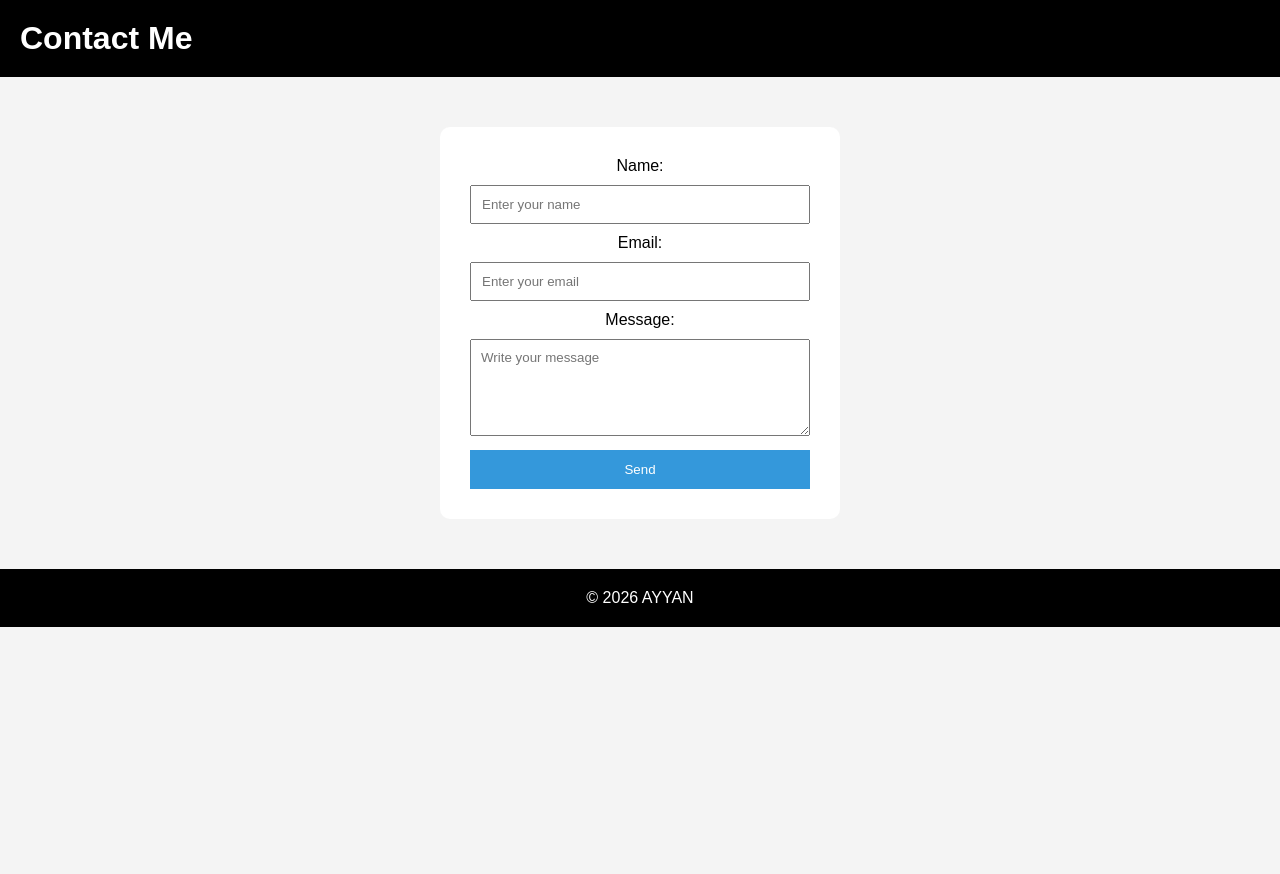
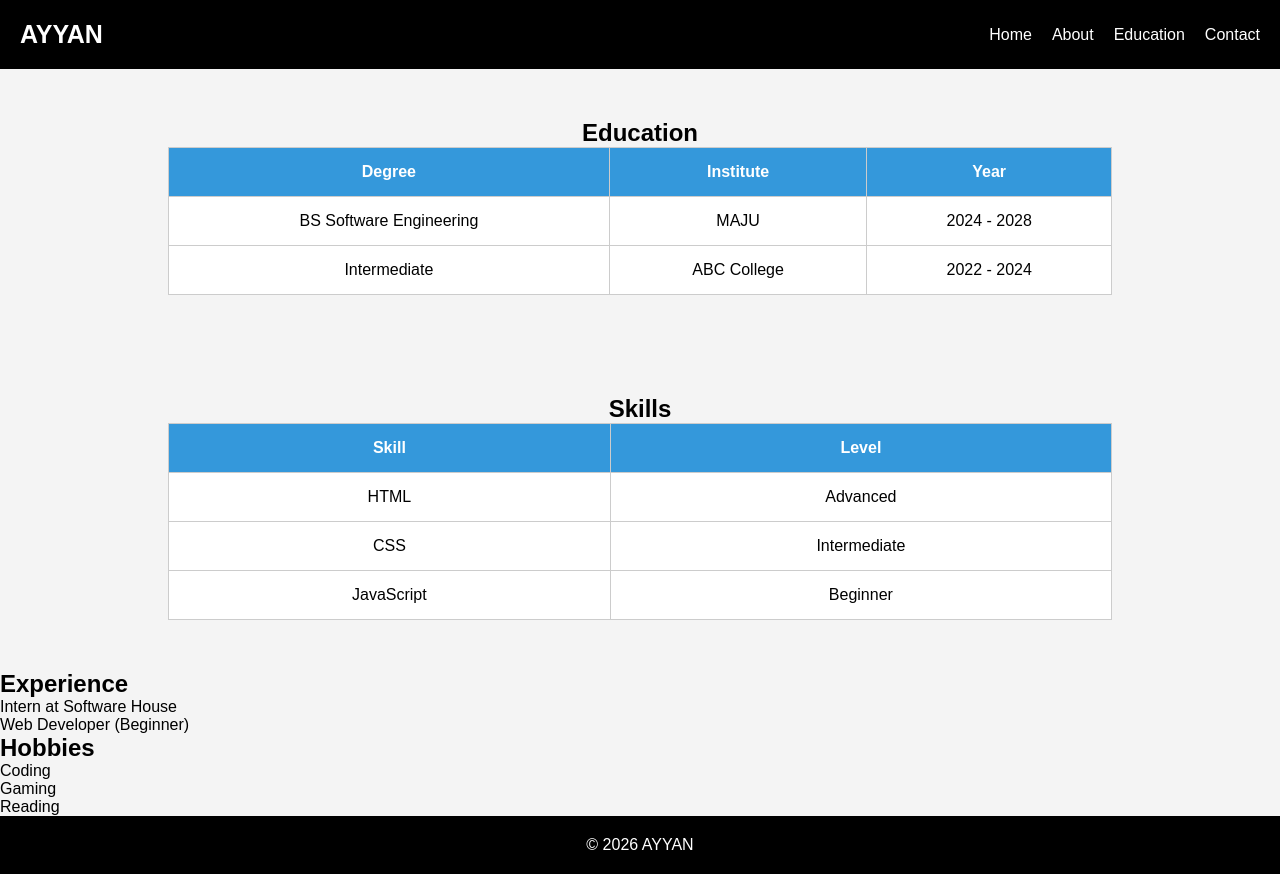
Before and after one commit to Ayyan540/AICT-PORTFOLIO, a plain HTML site: page CONTACT.HTML in a window 1280 px wide. Before the commit the page ends 800 px from the top, so only its background shows below. Drawn offline with Linux system fonts and the light colour scheme.

Commit message:
Revamp CONTACT.HTML with new sections and navigation
Updated the CONTACT.HTML file to include a navigation bar, education, skills, experience, and hobbies sections.

```diff
--- a/CONTACT.HTML
+++ b/CONTACT.HTML
@@ -3,37 +3,86 @@
 <head>
     <meta charset="UTF-8">
     <meta name="viewport" content="width=device-width, initial-scale=1.0">
-    <title>Contact</title>
-
+    <title>Education</title>
     <link rel="stylesheet" href="style.css">
 </head>
 <body>
 
+    <!-- Integrated Navigation Bar -->
     <header>
-    <h1>Contact Me</h1>
+        <div class="logo">AYYAN </div>
+        <nav>
+            <ul>
+                <li><a href="index.html">Home</a></li>
+                <li><a href="About.html">About</a></li>
+                <li><a href="EDUCATION.HTML">Education</a></li>
+                <li><a href="CONTACT.HTML">Contact</a></li>
+            </ul>
+        </nav>
     </header>
 
     <main>
-
-    <section class="contact-form">
-
-        <form>
-
-            <label>Name:</label>
-            <input type="text" placeholder="Enter your name">
-
-            <label>Email:</label>
-            <input type="email" placeholder="Enter your email">
-
-            <label>Message:</label>
-            <textarea rows="5" placeholder="Write your message"></textarea>
-
-            <button >Send</button>
-
-        </form>
-
+        <section>
+            <h2>Education</h2>
+            <table>
+                <tr>
+                    <th>Degree</th>
+                    <th>Institute</th>
+                    <th>Year</th>
+                </tr>
+                <tr>
+                    <td>BS Software Engineering</td>
+                    <td>MAJU</td>
+                    <td>2024 - 2028</td>
+                </tr>
+                <tr>
+                    <td>Intermediate</td>
+                    <td>ABC College</td>
+                    <td>2022 - 2024</td>
+                </tr>
+            </table>
         </section>
 
+        <section>
+            <h2>Skills</h2>
+            <table>
+                <tr>
+                    <th>Skill</th>
+                    <th>Level</th>
+                </tr>
+                <tr>
+                    <td>HTML</td>
+                    <td>Advanced</td>
+                </tr>
+                <tr>
+                    <td>CSS</td>
+                    <td>Intermediate</td>
+                </tr>
+                <tr>
+                    <td>JavaScript</td>
+                    <td>Beginner</td>
+                </tr>
+            </table>
+        </section>
+
+        <!-- Added Experience Section -->
+        <div class="container" id="experience">
+            <h2>Experience</h2>
+            <ul>
+                <li>Intern at Software House</li>
+                <li>Web Developer (Beginner)</li>
+            </ul>
+        </div>
+
+        <!-- Added Hobbies Section -->
+        <div class="container" id="hobbies">
+            <h2>Hobbies</h2>
+            <ul>
+                <li>Coding</li>
+                <li>Gaming</li>
+                <li>Reading</li>
+            </ul>
+        </div>
     </main>
 
     <footer>
```
Lines whose indentation alone changed are shown as unchanged.
